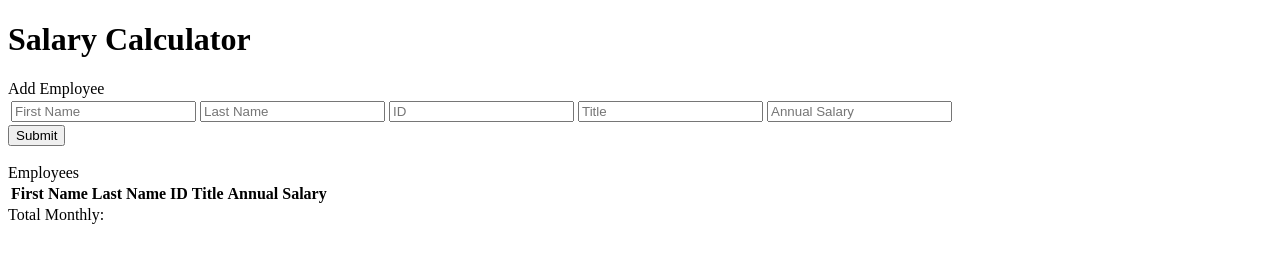
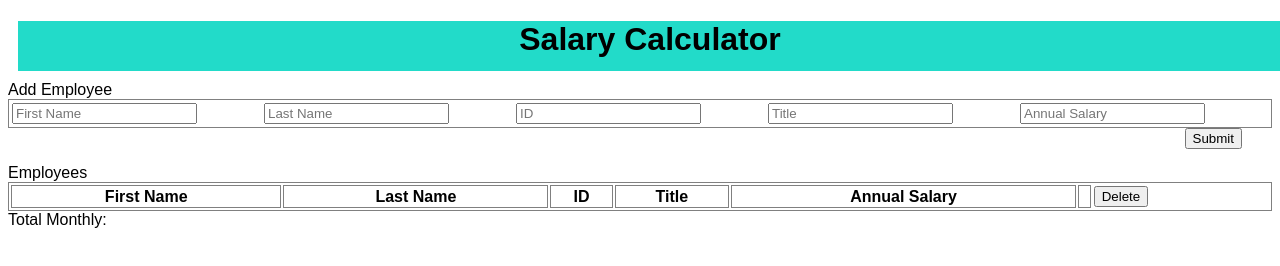
Before and after one commit to Leah-Atkins84/weekend-jquery-salary-calculator, a plain HTML site: page index.html in a window 1280 px wide. Drawn offline with Linux system fonts and the light colour scheme.

Commit message:
This will add styling

```diff
--- a/client.js
+++ b/client.js
@@ -2,14 +2,16 @@ console.log('Salary Calculator');
 $(document).ready(readyNow);
 
 function readyNow() {
-    $('#addButton').on('click', addEmp);
+    console.log('ready now');
+    $('#submit-button').on('click', addEmp);
     //$('.clear-list').on('click', clearEmp);
 
 };
 
 function addEmp() {
+    console.log('in add emp');
 
-}
+};
 
 
 
--- a/index.html
+++ b/index.html
@@ -11,8 +11,8 @@
         <link rel="stylesheet" href="stylesheet.css">
     </head>
     <body>
-        <header id="head">
-            <h1 id="salaryHead">Salary Calculator</h1>
+        <header id="top-head">
+            <h1>Salary Calculator</h1>
         </header>
         <div id="add-employee">Add Employee</div>
         <table>
@@ -24,7 +24,7 @@
                 <td><input id="aSalary" type="text" placeholder="Annual Salary"></td>
             </tr>
         </table>
-        <button id="submitButton">Submit</button>
+        <button class="submit-button">Submit</button>
         <br></br>
         <div id="employees">Employees</div>
         <table id="employee-table">
@@ -35,7 +35,11 @@
                 <th id="row">Title</th>
                 <th id="row">Annual Salary</th>
                 <th id="row"></th>
+                <td>
+                    <button class="delete-button">Delete</button>
+                </td>
             </tr>
+
 
         </table>
         <div id="total-monthly">Total Monthly:</div>
--- a/stylesheet.css
+++ b/stylesheet.css
@@ -0,0 +1,29 @@
+body{
+    font-family: Arial, Helvetica, sans-serif;
+}
+
+header{
+    background-color: rgb(34, 219, 201);
+    margin: 10px;
+    text-align: center;
+    width: 100%;
+    height: 50px;
+}
+
+
+.submit-button{
+    margin-right: 30px;
+    float: right;
+}
+
+table{
+   width: 100%;
+
+}
+table, th{
+    border: 1px solid grey;
+
+}
+#employee-table{
+    width: 100%;
+}
```
